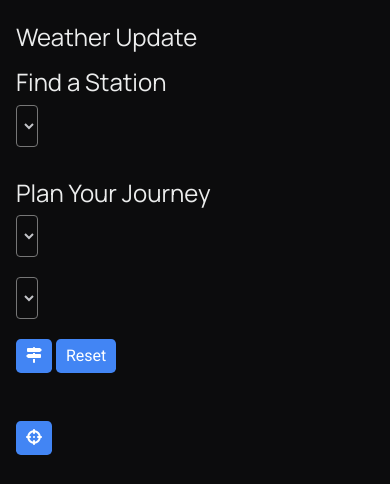
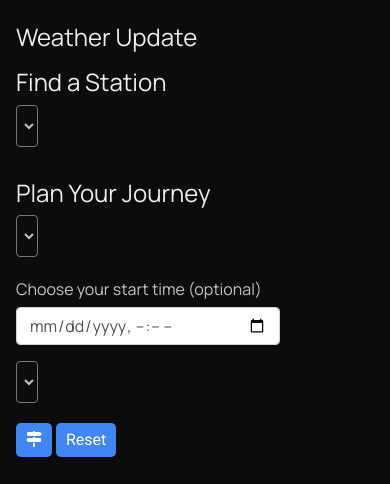
Before and after one commit to eoin-barr/COMP30830-Project, a Flask app: template web/templates/index.html in a window 390 px wide. Shown: the part 486-970 px from the top of the page. Run offline with Flask 2, Linux system fonts and the light colour scheme; the template is opened without the code that fills it, so the values that code supplies are empty; parts of the project's set-up code (start-up, migrations or seed data) failed here and were passed over; some libraries are stand-ins or nearby versions.

Commit message:
Add time selection to front end

```diff
--- a/web/app.py
+++ b/web/app.py
@@ -16,7 +16,8 @@ SQLPW = os.environ['SQLPW']
 app = Flask(__name__, static_url_path='')
 CORS(app, supports_credentials=True)
 
-with open('../model.pkl', 'rb') as handle:
+#with open('../model.pkl', 'rb') as handle:
+with open('model.pkl', 'rb') as handle:
         model = pickle.load(handle)
 
 # Configure the scheduler for updating the mean data json files
@@ -64,8 +65,8 @@ def get_db():
     return db
 
 def get_hour_means():
-    jsonfile = open('./../web/hour_means_json.json', "r")
-    #jsonfile = open('web/hour_means_json.json', "r")
+    #jsonfile = open('./../web/hour_means_json.json', "r")
+    jsonfile = open('web/hour_means_json.json', "r")
     hour_data = json.load(jsonfile)
     res = hour_data
     jsonfile.close()
@@ -73,16 +74,16 @@ def get_hour_means():
 
 @app.route("/get-hour-means")
 def get_hour_means_route():
-    jsonfile = open('./../web/hour_means_json.json', "r")
-    #jsonfile = open('web/hour_means_json.json', "r")
+    #jsonfile = open('./../web/hour_means_json.json', "r")
+    jsonfile = open('web/hour_means_json.json', "r")
     hour_data = json.load(jsonfile)
     res = hour_data
     jsonfile.close()
     return res
 
 def get_day_means():
-    jsonfile = open('./../web/day_means_json.json', "r")
-    #jsonfile = open('web/day_means_json.json', "r")
+    #jsonfile = open('./../web/day_means_json.json', "r")
+    jsonfile = open('web/day_means_json.json', "r")
     day_data = json.load(jsonfile)
     res = day_data
     jsonfile.close()
@@ -90,8 +91,8 @@ def get_day_means():
 
 @app.route("/get-day-means")
 def get_day_means_route():
-    jsonfile = open('./../web/day_means_json.json', "r")
-    #jsonfile = open('web/day_means_json.json', "r")
+    #jsonfile = open('./../web/day_means_json.json', "r")
+    jsonfile = open('web/day_means_json.json', "r")
     day_data = json.load(jsonfile)
     res = day_data
     jsonfile.close()
--- a/web/static/styles/maps.css
+++ b/web/static/styles/maps.css
@@ -185,6 +185,7 @@ p {
 
 option,
 select,
+input,
 h1,
 h2,
 h3,
@@ -196,7 +197,8 @@ a {
   font-family: "Manrope", "sans-serif" !important;
 }
 
-select {
+select,
+input {
   margin-bottom: 0;
 }
 
@@ -232,7 +234,7 @@ select {
   cursor: pointer;
 }
 
-#locations-panel select {
+#locations-panel select, input {
   background-color: #0c0c0d;
   color: #c3c4c8;
   max-height: 42px;
@@ -245,3 +247,7 @@ select {
 #outputGroup {
   border-color: #c3c4c8;
 }
+
+#dateSelection {
+  max-width: 264px;
+}
--- a/web/templates/index.html
+++ b/web/templates/index.html
@@ -58,6 +58,13 @@
 
             </div>
           </div>
+          <div class="form-group">
+          <div class="col-xs-4">
+            <p style="padding-bottom: 6px;" class="font-weight-normal">Choose your start time (optional)</p>
+            <!-- <label for="meeting-time"></label> -->
+
+          <input type="datetime-local" id="dateSelection" class="form-control form-control py-2 mb-1 rounded">
+          </div></div>
           <div class="form-group">
             <!-- <label for="to" class="col-xs-2 control-label"
               ><i class="fas fa-map-marker-alt"></i
```
